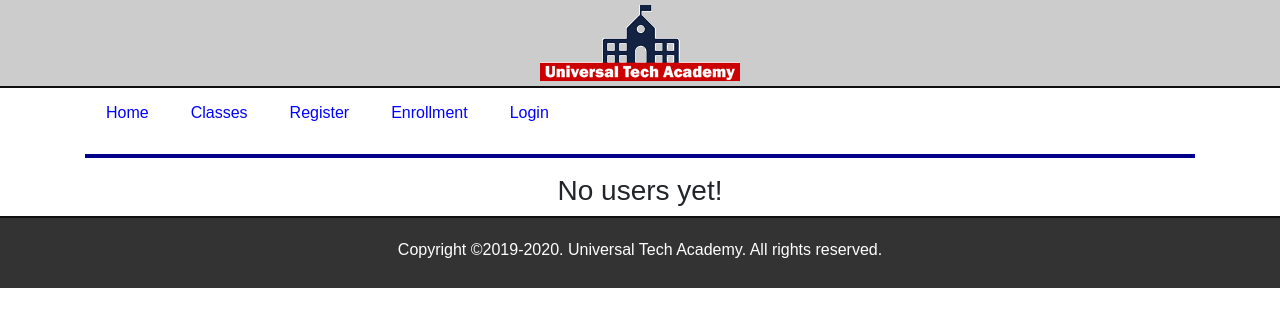
After one commit to eliud-kagema/flask-enrollment, a Flask app: template application/templates/user.html in a window 1280 px wide. The commit adds this page. Shown: the top 327 px of the page. Run offline with Flask 2, Linux system fonts and the light colour scheme; the template is opened without the code that fills it, so the values that code supplies are empty; some libraries are stand-ins or nearby versions.

```diff
--- /dev/null
+++ b/application/templates/includes/footer.html
@@ -0,0 +1,5 @@
+<div class="container-fluid text-center bottom-container">
+    <footer>
+        <p>Copyright &copy;2019-2020. Universal Tech Academy. All rights reserved.</p>
+    </footer>
+</div>
--- /dev/null
+++ b/application/templates/includes/nav.html
@@ -0,0 +1,20 @@
+    <header>
+        <nav>
+            <ul class="nav nav-pills">
+                <li class="nav-item"><a href="{{ url_for('index') }}" class="nav-link {% if index %}active{% endif %}">Home</a></li>
+                <li class="nav-item"><a href="{{ url_for('courses') }}" class="nav-link {% if courses %}active{% endif %}">Classes</a></li>
+
+                {% if not session['username'] %}
+                <li class="nav-item"><a href="{{ url_for('register') }}" class="nav-link {% if register %}active{% endif %}">Register</a></li>
+                {% endif %}
+                <li class="nav-item"><a href="{{ url_for('enrollment') }}" class="nav-link {% if enrollment %}active{% endif %}">Enrollment</a></li>
+
+                {% if not session['username'] %}
+                <li class="nav-item"><a href="{{ url_for('login') }}" class="nav-link {% if login %}active{% endif %}">Login</a></li>
+                {% else %}
+                <li class="nav-item"><a href="{{ url_for('logout') }}" class="nav-link">Logout</a></li>
+                {% endif %}
+            </ul>
+        </nav>
+        <hr style="clear:both">
+    </header>
--- a/application/templates/index.html
+++ b/application/templates/index.html
@@ -22,5 +22,6 @@
     </div>
 </div>
 
+{% include "includes/footer.html" %}
 </body>
 </html>
```
